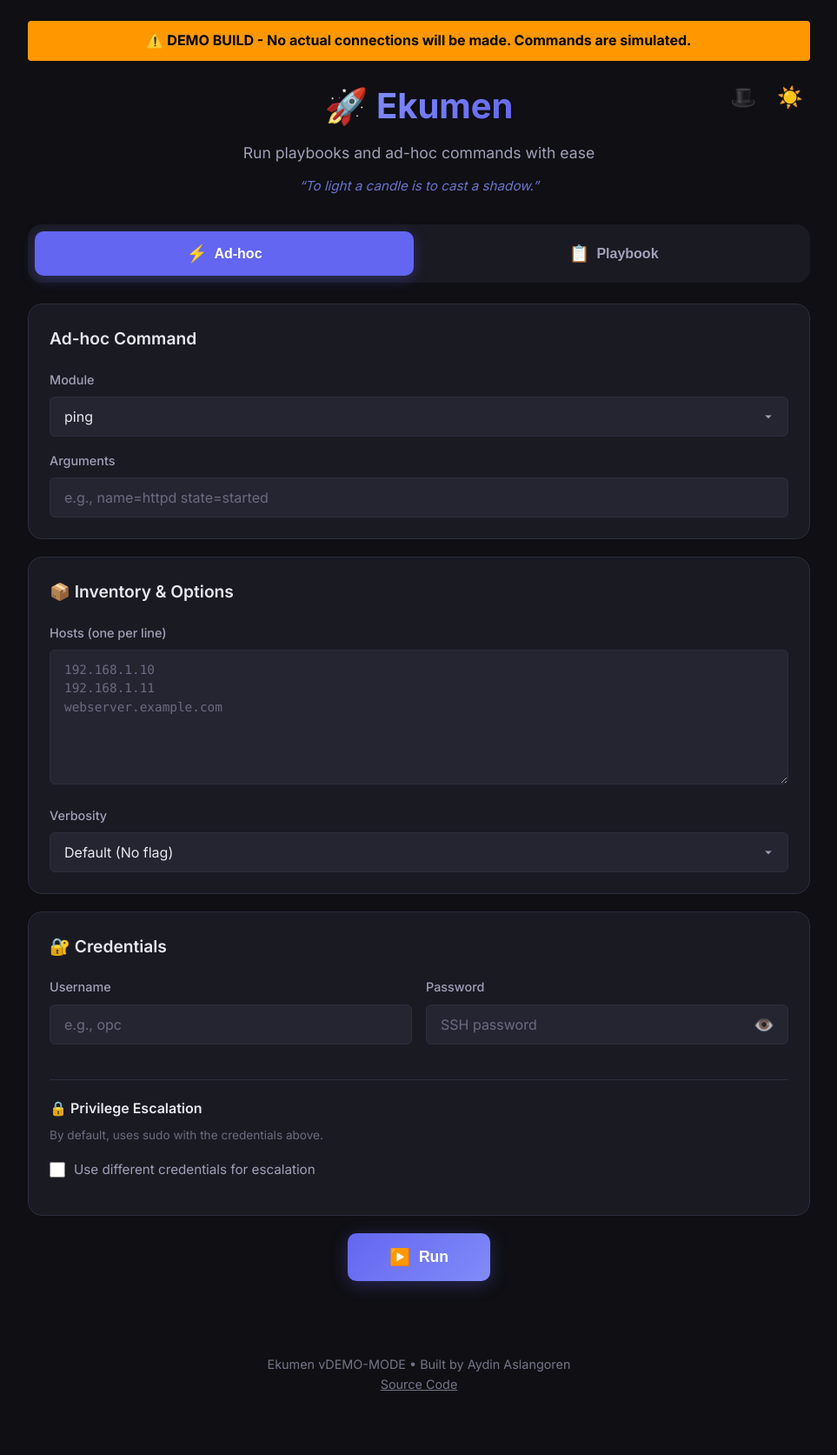
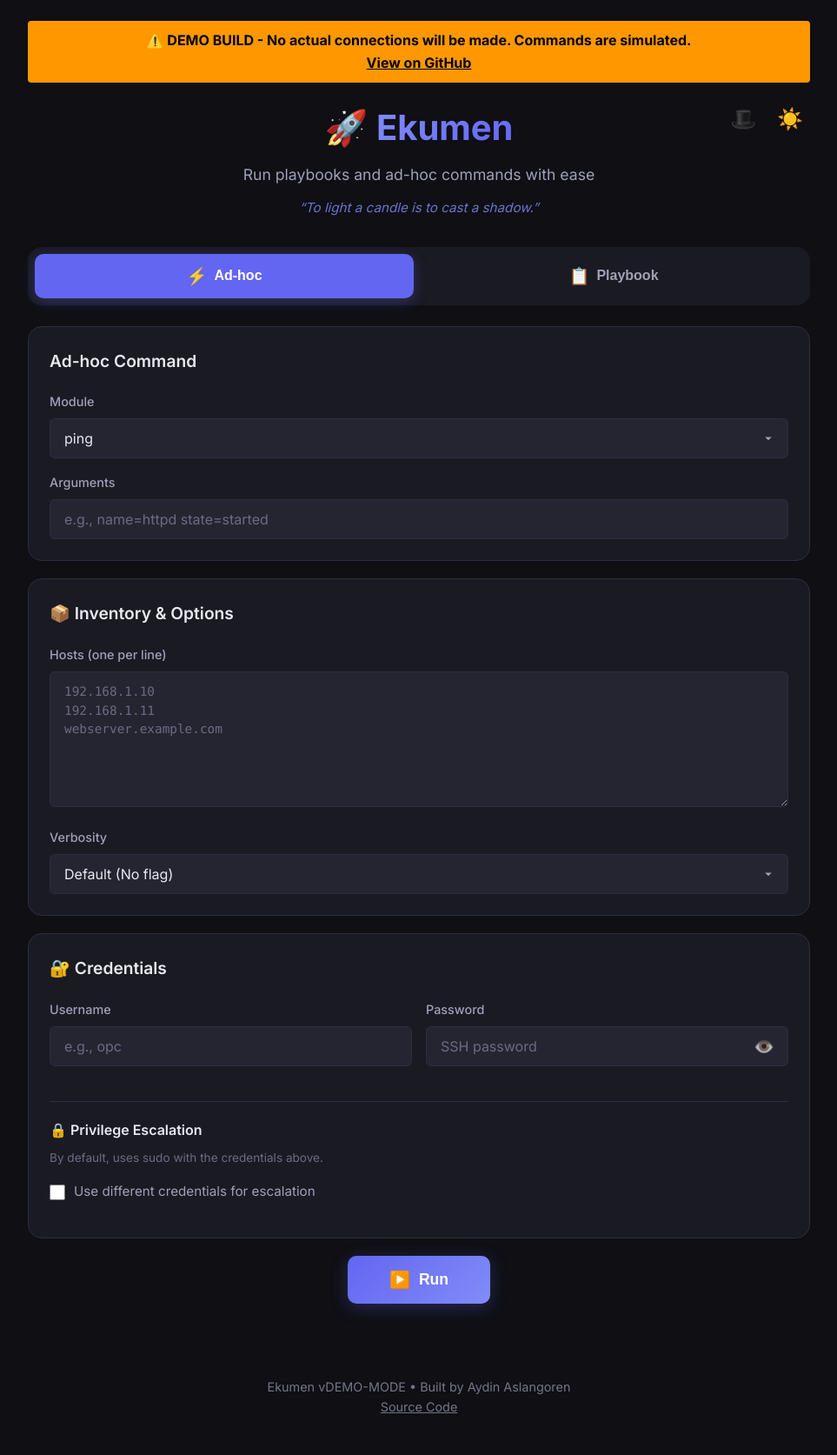
Before and after one commit to aydinguven/ekumen, a Flask app: page / in a window 1280 px wide. Shown: the whole page at 87% size, without its empty margins (158-1121 px from the left). Before the commit the page ends 1599 px from the top, so only its background shows below. Run offline with Flask 2, Linux system fonts and the light colour scheme.

Commit message:
fix: restore light mode and add banner link

```diff
--- a/demo/static/style.css
+++ b/demo/static/style.css
@@ -62,15 +62,7 @@
     --border-focus: #EE0000;
 }
 
---radius-sm: 6px;
---radius-md: 10px;
---radius-lg: 16px;
 
---shadow: 0 4px 24px rgba(0, 0, 0, 0.4);
---shadow-lg: 0 8px 40px rgba(0, 0, 0, 0.5);
-
---transition: 0.2s ease;
-}
 
 [data-theme="light"] {
     --bg-primary: #f8fafc;
--- a/demo/templates/index.html
+++ b/demo/templates/index.html
@@ -15,6 +15,9 @@
         <div
             style="background-color: #ff9800; color: #000; padding: 10px; text-align: center; border-radius: 4px; margin-bottom: 20px; font-weight: bold;">
             ⚠️ DEMO BUILD - No actual connections will be made. Commands are simulated.
+            <br>
+            <a href="https://github.com/aydinguven/ekumen" target="_blank"
+                style="color: inherit; text-decoration: underline;">View on GitHub</a>
         </div>
         {% endif %}
         <header>
```
Also changed, not shown: static/style.css (+0 -8 lines).
